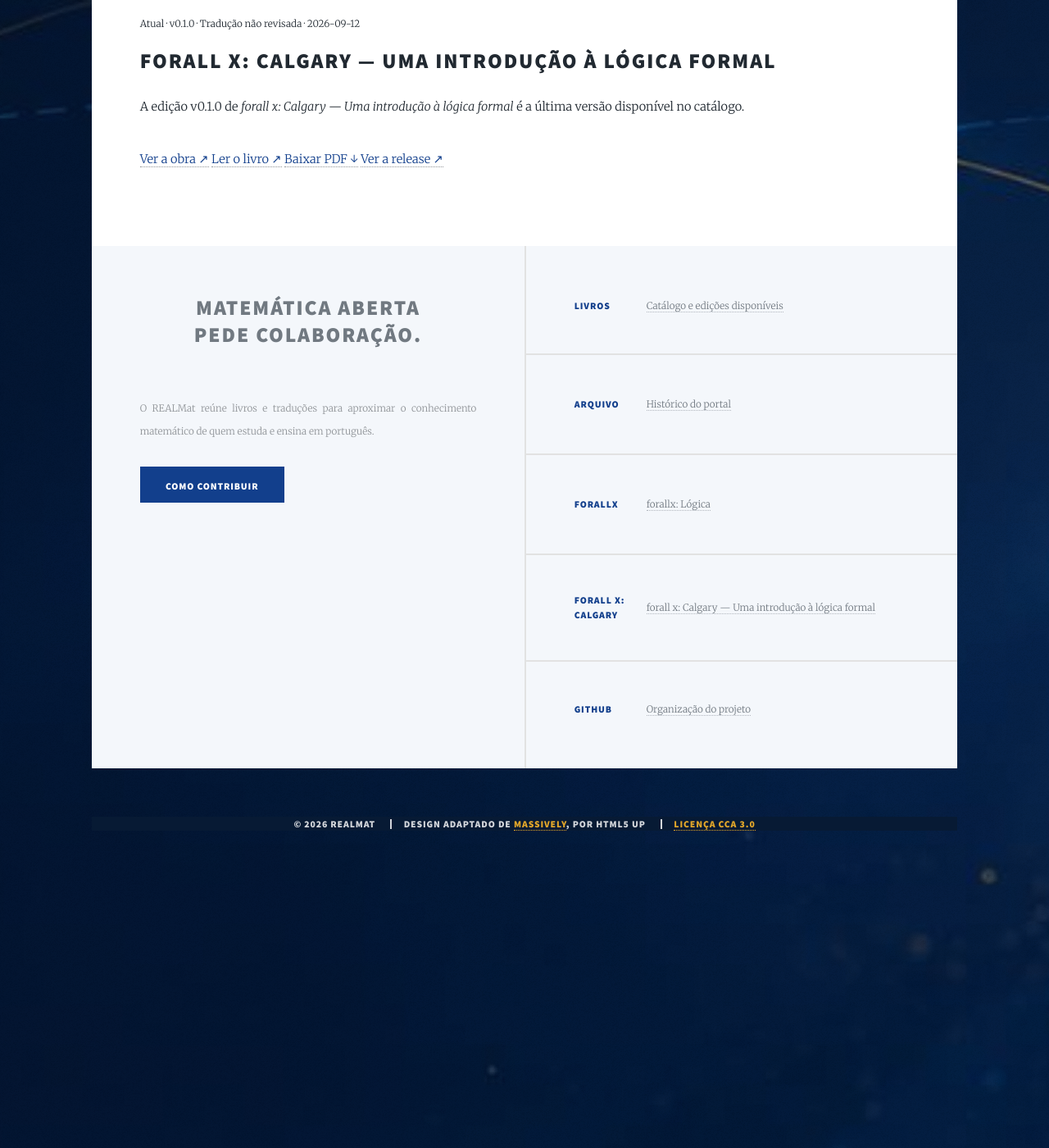
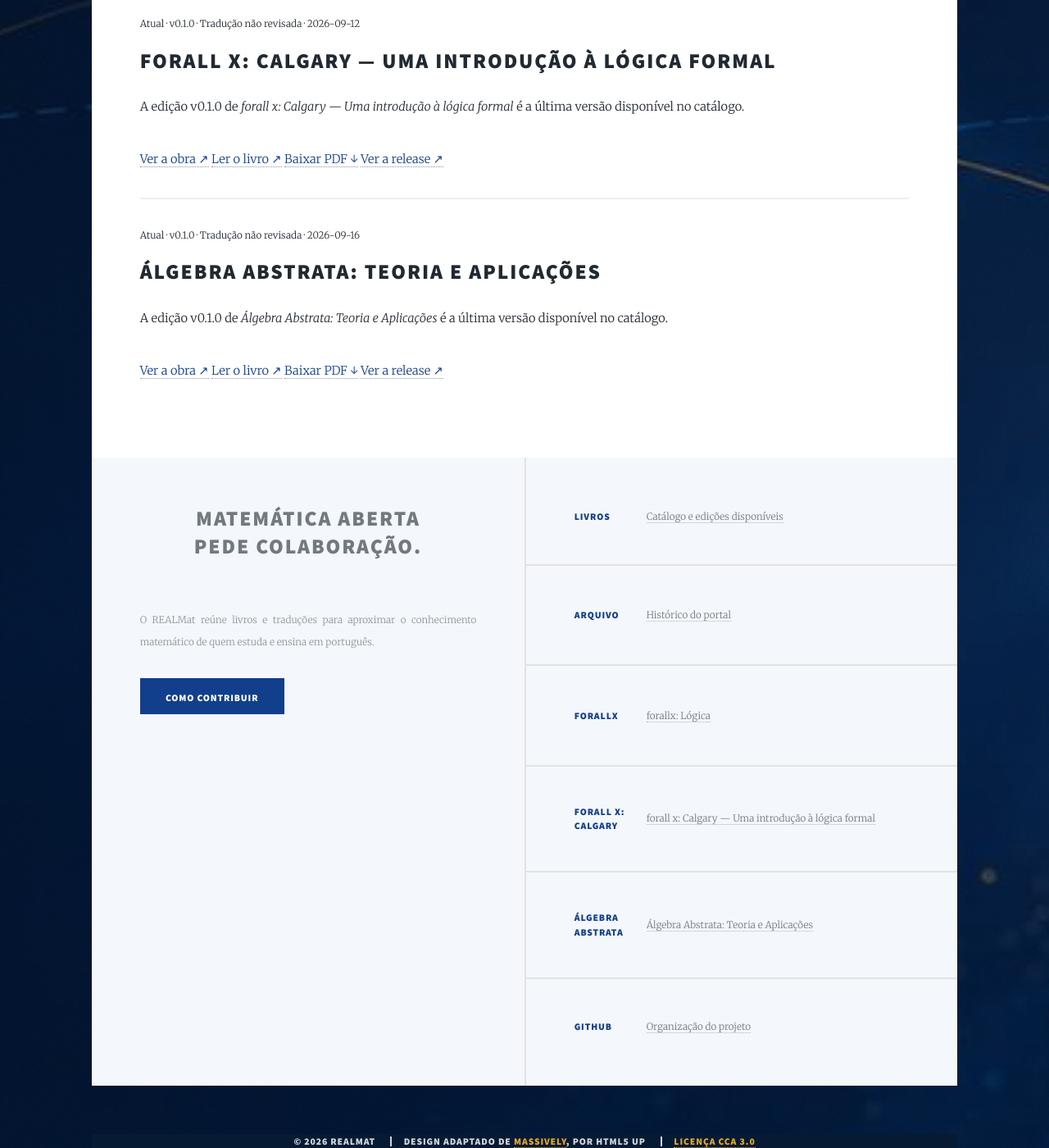
Before and after one commit to projetorealmat/projetorealmat.github.io, a Jekyll site: the page built from _pages/arquivo.md, in a window 1280 px wide and 1400 px high, scrolled down 1062 px. Shown: the whole window at 82% size. Built offline with Jekyll 4.4.1, drawn with Linux system fonts in a browser that asks for light colours.

Commit message:
chore(catalog): sync aata v0.1.0 (#28)
Co-authored-by: REALMat Automation <realmat-automation[bot]@users.noreply.github.com>

```diff
--- a/_data/books.json
+++ b/_data/books.json
@@ -133,5 +133,43 @@
         ]
       }
     ]
+  },
+  {
+    "id": "aata",
+    "title": "Álgebra Abstrata: Teoria e Aplicações",
+    "short_title": "Álgebra Abstrata",
+    "subject": "Álgebra abstrata",
+    "repository": "projetorealmat/aata",
+    "translation_stage": "unreviewed",
+    "current_version": "v0.1.0",
+    "releases": [
+      {
+        "version": "v0.1.0",
+        "translation_stage": "unreviewed",
+        "repository": "projetorealmat/aata",
+        "ref": "v0.1.0",
+        "release_url": "https://github.com/projetorealmat/aata/releases/tag/v0.1.0",
+        "release_date": "2026-09-16",
+        "entrypoint": {
+          "id": "html",
+          "label": "Ler no navegador",
+          "url": "https://projetorealmat.github.io/aata/"
+        },
+        "publications": [
+          {
+            "format": "html",
+            "id": "html",
+            "label": "Ler no navegador",
+            "url": "https://projetorealmat.github.io/aata/"
+          },
+          {
+            "format": "pdf",
+            "id": "pdf",
+            "label": "PDF",
+            "url": "https://github.com/projetorealmat/aata/releases/download/v0.1.0/aata.pdf"
+          }
+        ]
+      }
+    ]
   }
 ]
```
